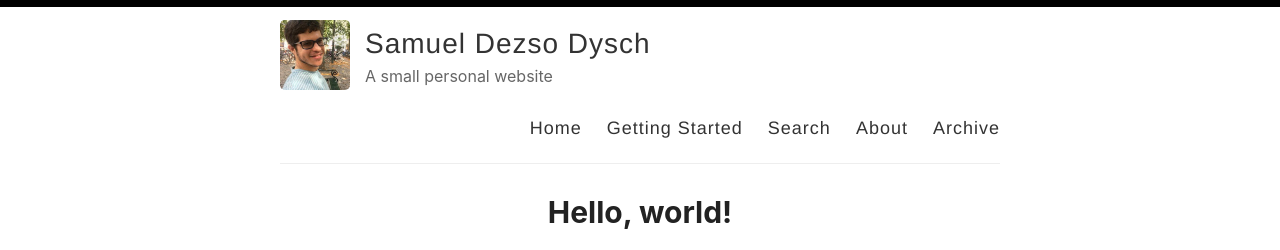
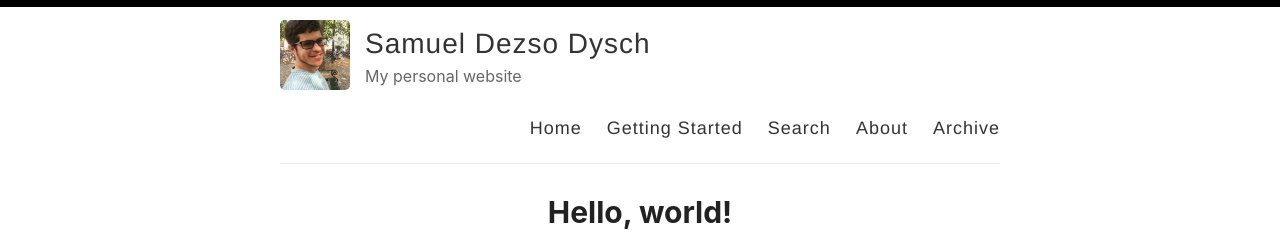
Before and after one commit to sdysch/sdysch.github.io_test, a Jekyll site: the page built from index.html, in a window 1280 px wide. Shown: the top 250 px of the page. Built offline with Jekyll 4.4.1, drawn with Linux system fonts in a browser that asks for light colours; the list of posts is cut into pages by our own code.

Commit message:
Update 404

```diff
--- a/_config.yml
+++ b/_config.yml
@@ -9,7 +9,7 @@
 author: Sam Dysch
 
 # Short bio or description (displayed in the header)
-description: A small personal website
+description: My personal website
 
 # URL of your avatar or profile pic (you could use your GitHub profile pic)
 avatar: /images/me.png
```
Also changed, not shown: 404.md (+3 -1 lines), images/404/404.jpg (renamed from images/404.jpg), images/404/IMG_20180602_133517.jpg (added).
